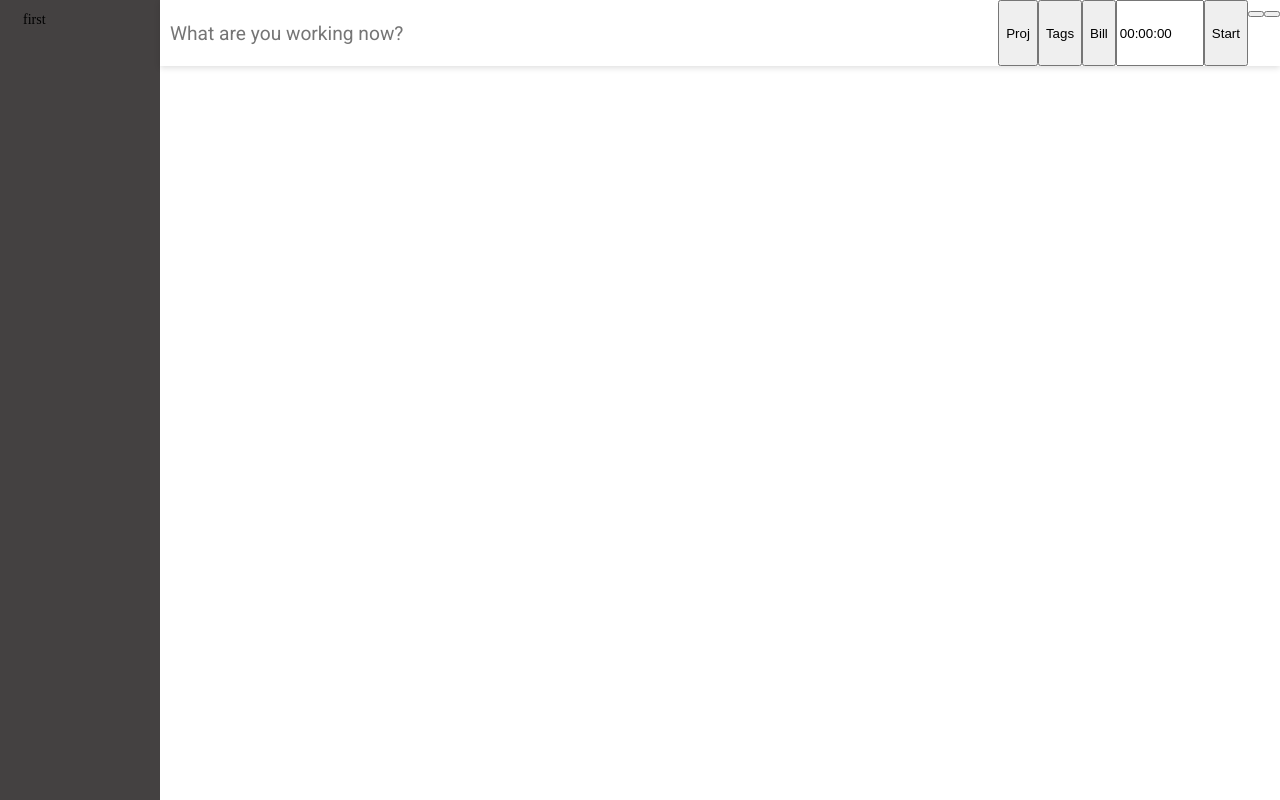
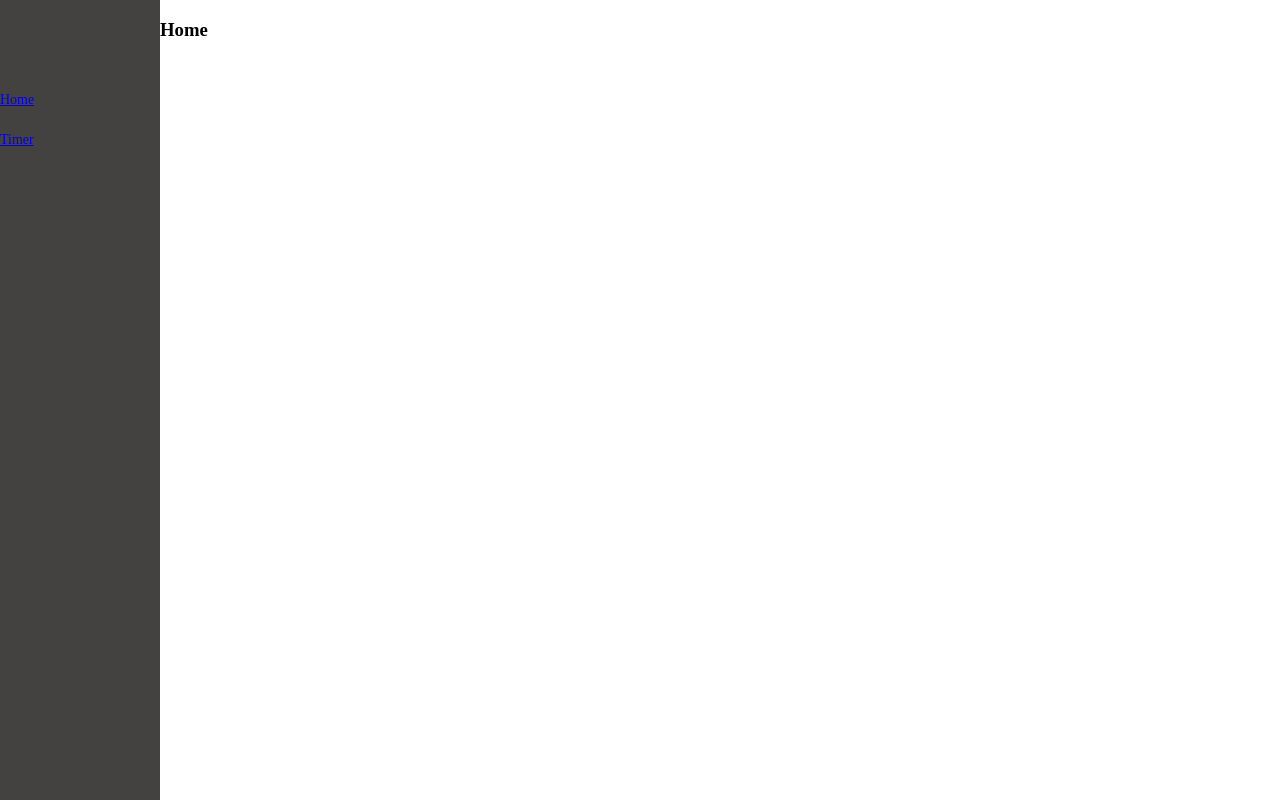
Before and after one commit to GSE995/TimeWatcher, a React (Create React App) app: page / in a window 1280 px wide. Built offline with nearby package versions, Linux system fonts and the light colour scheme.

Commit message:
added  routing

```diff
--- a/package.json
+++ b/package.json
@@ -7,8 +7,10 @@
     "react": "^16.7.0",
     "react-dom": "^16.7.0",
     "react-redux": "^7.1.0",
+    "react-router-dom": "^5.1.2",
     "react-scripts": "2.1.3",
     "redux": "^4.0.4",
+    "redux-thunk": "^2.3.0",
     "sass-loader": "^7.1.0"
   },
   "scripts": {
--- a/src/App.jsx
+++ b/src/App.jsx
@@ -1,7 +1,8 @@
 import React, {Component} from 'react'
+import { Switch, Route } from 'react-router-dom'
 import Menu from './components/Menu/Menu'
 import TimerPage from './pages/Timer/Timer'
-
+import Home from './pages/Home/Home'
 import './App.scss'
 
 class App extends Component {
@@ -10,7 +11,10 @@ class App extends Component {
             <div className="app-container">
                 <Menu/>
                 <div className="page">
-                    <TimerPage/>
+                    <Switch>
+                        <Route exact path='/' component={Home}/>
+                        <Route path='/timer' component={TimerPage}/>
+                    </Switch>
                 </div>
             </div>
         )
--- a/src/components/Menu/Menu.jsx
+++ b/src/components/Menu/Menu.jsx
@@ -12,13 +12,20 @@ class Menu extends Component {
         let menuItems = [
             {
                 id: 1,
-                text: 'first',
-                icon: 'first'
+                text: 'Home',
+                icon: 'Home',
+                path: '/'
+            },
+            {
+                id: 2,
+                text: 'Timer',
+                icon: 'timer',
+                path: '/timer'
             }
         ]
 
         const itemList = menuItems.map((item, index) => {
-            return <MenuItem key={item.id} menuItem={item}/>
+            return <MenuItem key={item.id} item={item}/>
         })
 
         return (
--- a/src/components/Menu/MenuItem.jsx
+++ b/src/components/Menu/MenuItem.jsx
@@ -1,12 +1,15 @@
 import React from 'react'
+import { Link } from 'react-router-dom'
 import './MenuItem.scss'
 
-function MenuItem({menuItem}) {
+function MenuItem({item}) {
     return (
         <li className="menu-item">
-            <div className="indicator"></div>
-            <div className={'icon ' + menuItem.icon}></div>
-            <div className="text">{menuItem.text}</div>
+            <Link to={item.path}>
+                <div className="indicator"></div>
+                <div className={'icon ' + item.icon}></div>
+                <div className="text">{item.text}</div>
+            </Link>
         </li>
     )
 }
--- a/src/index.js
+++ b/src/index.js
@@ -1,12 +1,17 @@
 import React from 'react'
 import {render} from 'react-dom'
-import { createStore, applyMiddleware, combineReducers } from 'redux';
-import { Provider } from 'react-redux';
-import thunk from 'redux-thunk';
+import { createStore, applyMiddleware, combineReducers } from 'redux'
+import { Provider } from 'react-redux'
+import thunk from 'redux-thunk'
 import App from './App'
-import * as reducers from './store/reducers';
+import reducers from './store/timers/reducer'
+import { BrowserRouter } from 'react-router-dom';
 
-const store = createStore(combineReducers(reducers), applyMiddleware(thunk));
+const store = createStore(reducers, applyMiddleware(thunk));
 
 
-render(<Provider store={store}><App/></Provider>, document.getElementById('root'))
+render(
+    (<BrowserRouter>
+        <Provider store={store}><App/></Provider>
+    </BrowserRouter>),
+    document.getElementById('root'))
--- /dev/null
+++ b/src/pages/Home/Home.jsx
@@ -0,0 +1,7 @@
+import React from 'react'
+
+export default function Home(){
+    return (
+        <h3>Home</h3>
+    )
+}
```
